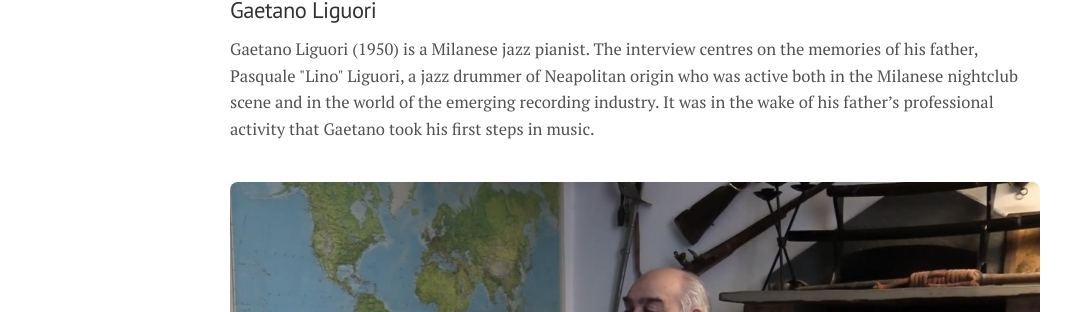
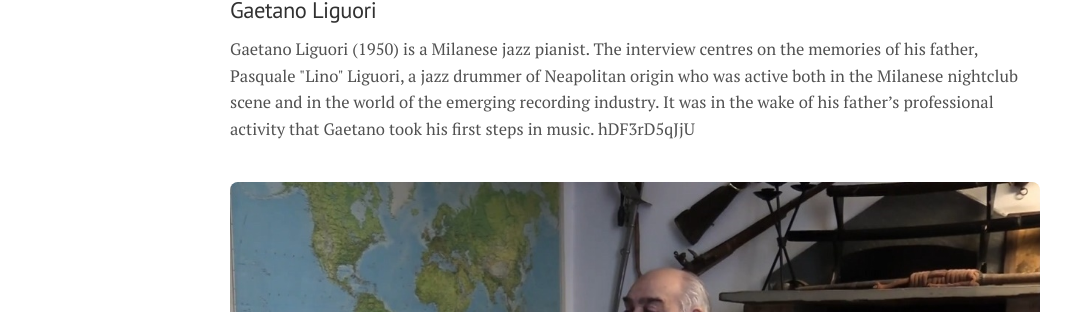
Before and after one commit to musictopography/musictopography.github.io, a Jekyll site: the page built from interviews.md, in a window 1280 px wide and 900 px high, scrolled down 881 px. Shown: the part 222-534 px from the top of the window, without its empty margins (5-1076 px from the left). Built offline with Jekyll 4.4.1, drawn with Linux system fonts in a browser that asks for light colours.

Commit message:
Update interviews.md

```diff
--- a/interviews.md
+++ b/interviews.md
@@ -37,11 +37,11 @@
   <div class="interview-card">
     <h3>Gaetano Liguori</h3>
     <p>
-      Gaetano Liguori (1950) is a Milanese jazz pianist. The interview centres on the memories of his father, Pasquale "Lino" Liguori, a jazz drummer of Neapolitan origin who was active both in the Milanese nightclub scene and in the world of the emerging recording industry. It was in the wake of his father’s professional activity that Gaetano took his first steps in music.
+      Gaetano Liguori (1950) is a Milanese jazz pianist. The interview centres on the memories of his father, Pasquale "Lino" Liguori, a jazz drummer of Neapolitan origin who was active both in the Milanese nightclub scene and in the world of the emerging recording industry. It was in the wake of his father’s professional activity that Gaetano took his first steps in music. hDF3rD5qJjU
     </p>
     <button class="interview-preview open-video-modal"
             type="button"
-            data-video="https://www.youtube-nocookie.com/embed/-lzNykhh_PU?autoplay=1"
+            data-video="https://www.youtube-nocookie.com/embed/-hDF3rD5qJjU?autoplay=1"
             data-title="Gaetano Liguori">
       <img src="{{ '/images/liguori.jpg' | relative_url }}"
            alt="Preview image for the interview with Gaetano Liguori">
@@ -49,7 +49,7 @@
     <p class="interview-link">
       <button class="text-link open-video-modal"
               type="button"
-              data-video="https://www.youtube-nocookie.com/embed/-lzNykhh_PU?autoplay=1"
+              data-video="https://www.youtube-nocookie.com/embed/-hDF3rD5qJjU?autoplay=1"
               data-title="Gaetano Liguori">
         Watch interview
       </button>
```
